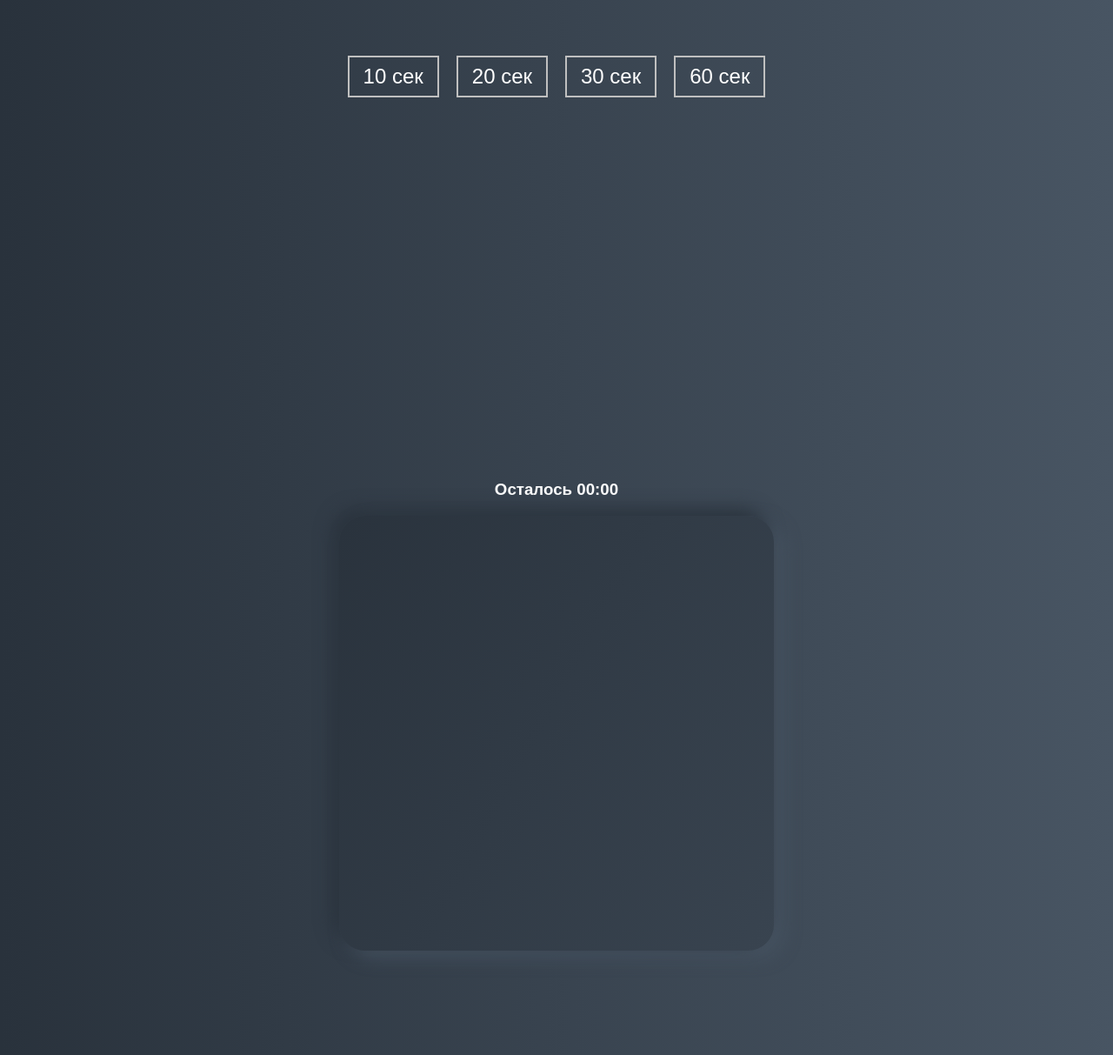
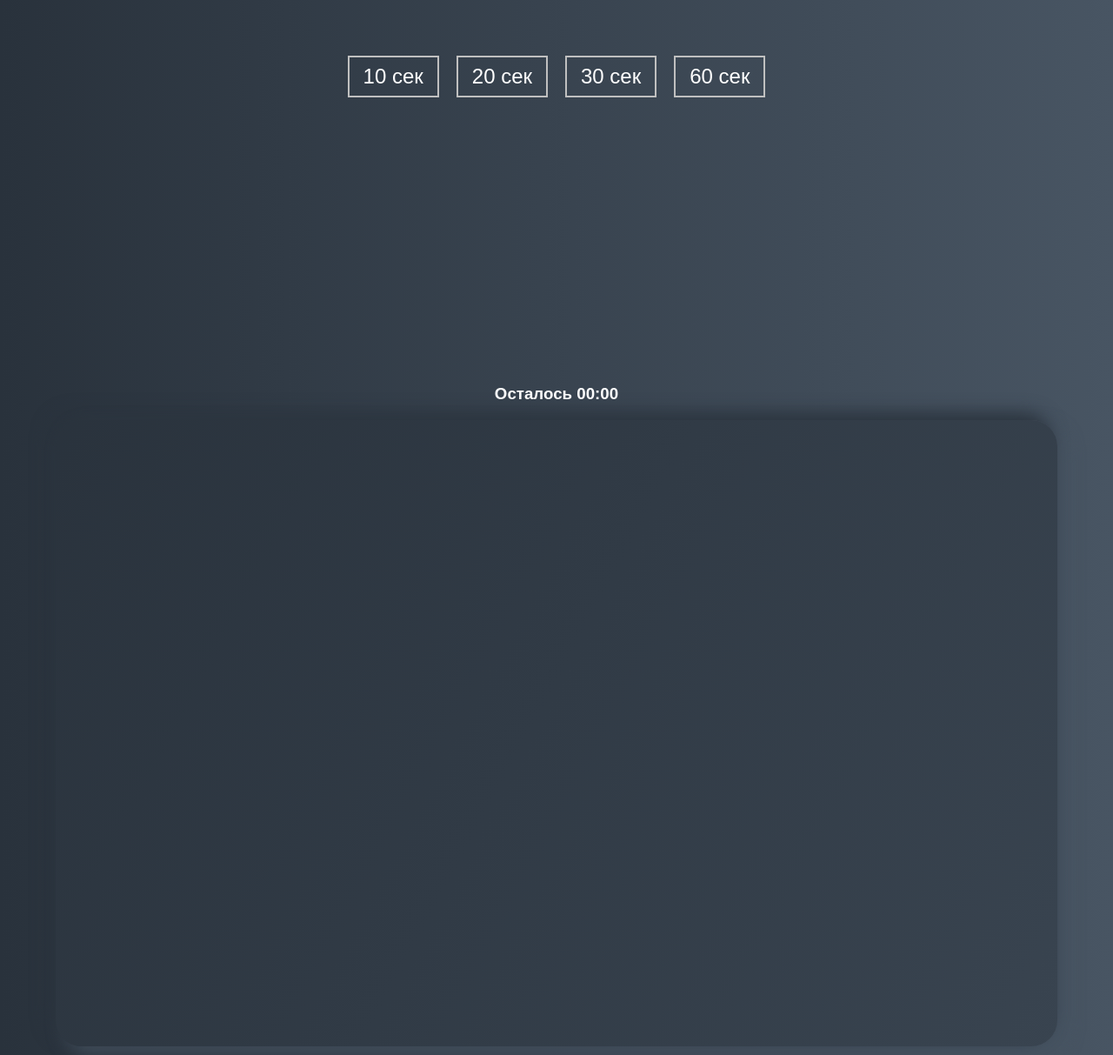
Before and after one commit to quissum/aim-game, a plain HTML site: page index.html in a window 1280 px wide. Shown: the part 1187-2400 px from the top of the page at 87% size. Drawn offline with Linux system fonts and the light colour scheme; a web font is replaced by a local one.

Commit message:
змінив розміри

```diff
--- a/app.js
+++ b/app.js
@@ -73,7 +73,7 @@ function finishGame() {
 
 function createRandomCircle() {
   const circle = document.createElement('div')
-  const size = getRandomNumber(10, 60)
+  const size = getRandomNumber(10, 30)
   const { width, height } = board.getBoundingClientRect()
   const x = getRandomNumber(0, width - size)
   const y = getRandomNumber(0, height - size)
--- a/styles.css
+++ b/styles.css
@@ -95,8 +95,8 @@ h2 {
   align-items: center;
   flex-wrap: wrap;
   position: relative;
-  width: 500px;
-  height: 500px;
+  width: 90vw;
+  height: 90vh;
   background: linear-gradient(118.38deg, #29323c -4.6%, #485563 200.44%);
   box-shadow: -8px -8px 20px #2a333d, 10px 7px 20px #475462;
   border-radius: 30px;
```
